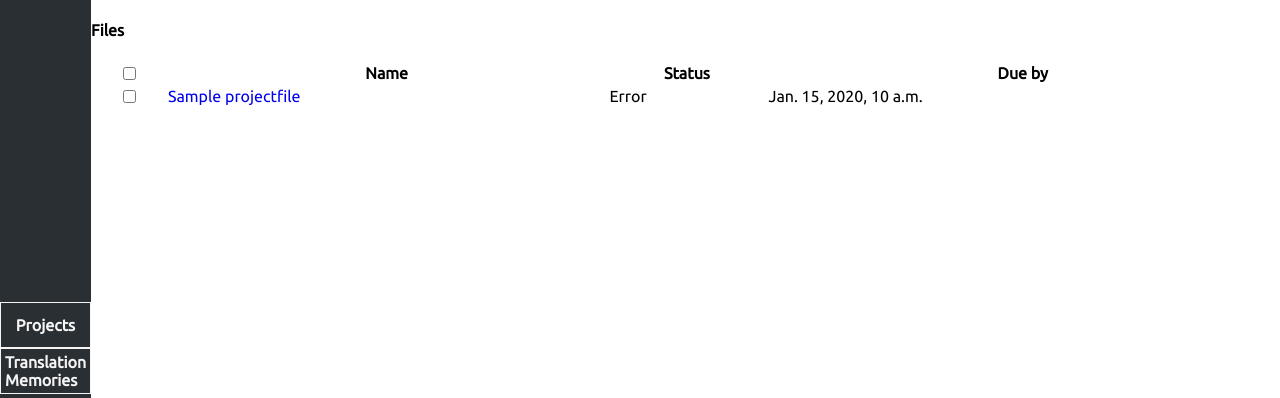
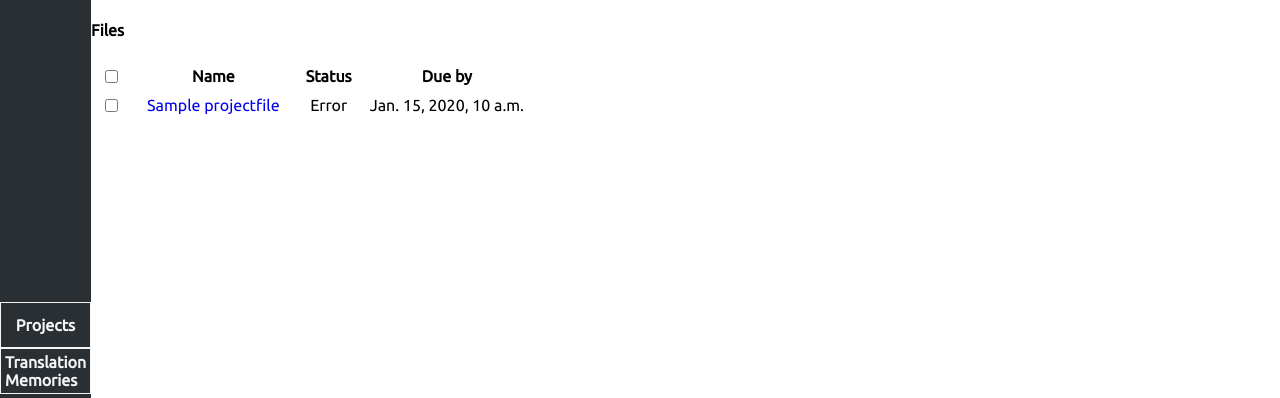
Before and after one commit to kaplanPRO/kaplan-cloud, a Django app: page /project/1 in a window 1280 px wide. Shown: the part 34-432 px from the top of the page. Run offline with Django 3.2, Linux system fonts and the light colour scheme; a user stored in the database is signed in; tables that the repository leaves empty hold one stand-in row (values such as "Sample post"); data that the repository does not hold is empty.

Commit message:
:lipstick: Update CSS for project, file and tm tables

```diff
--- a/kaplancloudapp/static/main.css
+++ b/kaplancloudapp/static/main.css
@@ -78,7 +78,10 @@ div#project div {
   overflow-y: auto;
 }
 div#projects table, div#project table, div#tms table {
-  width: 100%;
+  text-align: center;
+}
+div#projects table *, div#project table *, div#tms table * {
+  padding: .25rem .5rem;
 }
 div#search-form form {
   display: none;
```
